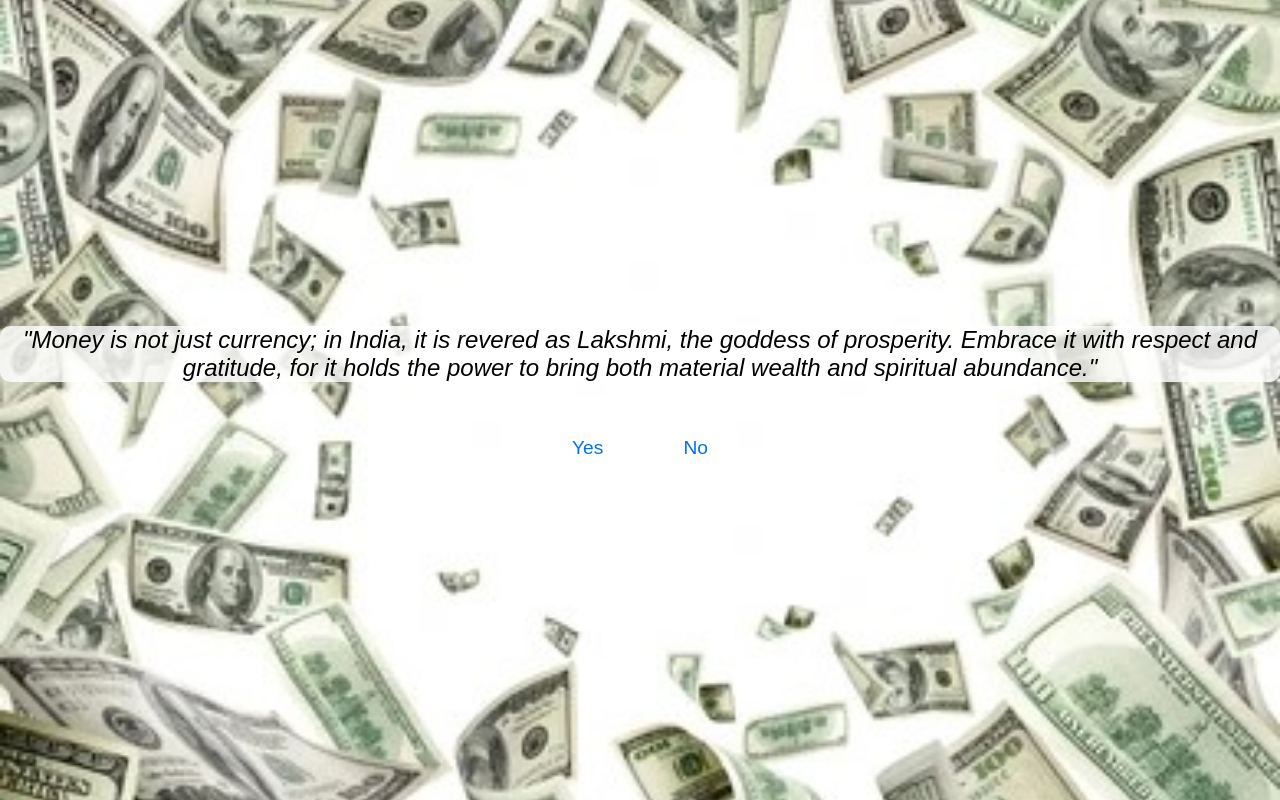
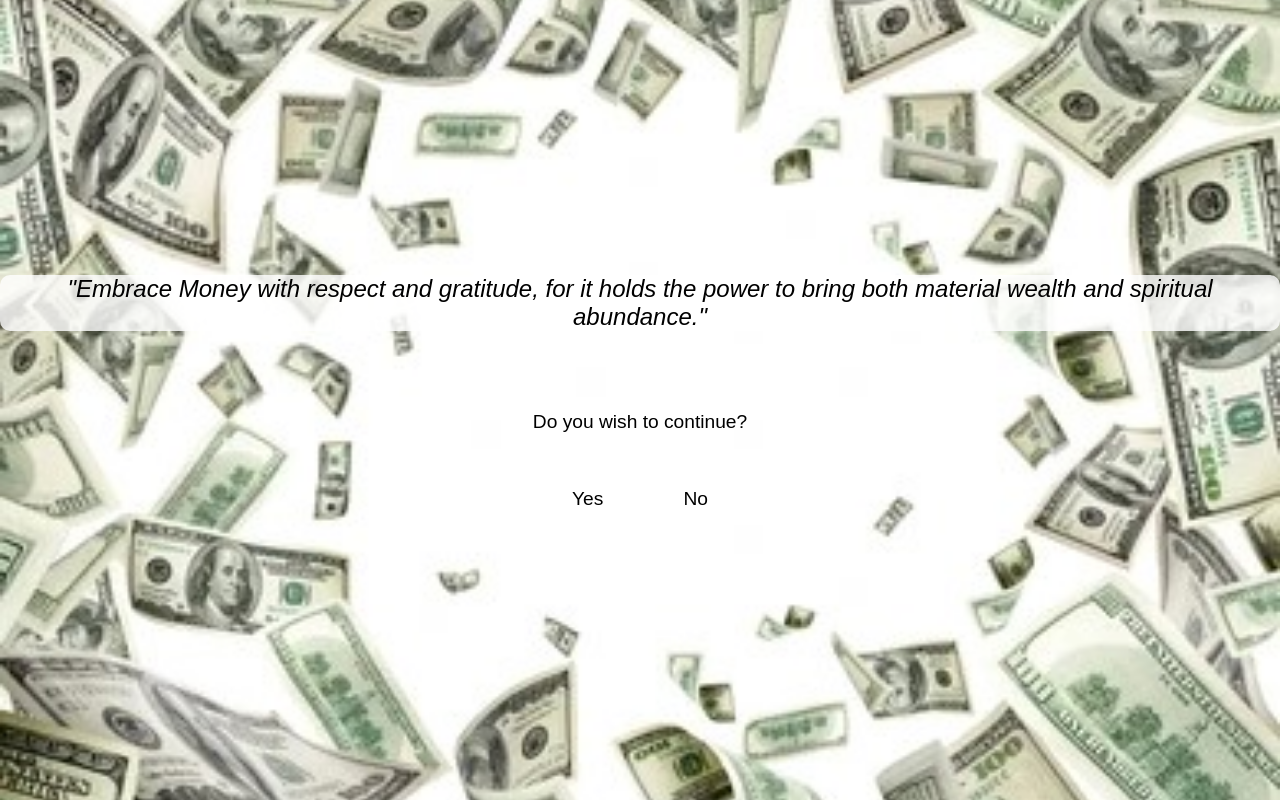
Before and after one commit to Dixon49/Betfrenzy, a plain HTML site: page 2page.html in a window 1280 px wide. Drawn offline with Linux system fonts and the light colour scheme.

Commit message:
Update 2page.html

```diff
--- a/2page.html
+++ b/2page.html
@@ -10,7 +10,7 @@
             margin: 0;
             padding: 0;
             background-color: #000; /* Fallback color */
-            color: #fff;
+            color: #000; /* Default text color to black */
             text-align: center;
             display: flex;
             flex-direction: column;
@@ -32,6 +32,11 @@
             border-radius: 10px;
             display: inline-block; /* To make the background color fit the text */
         }
+        .question {
+            font-size: 1.2rem;
+            color: #000; /* Black color for the question text */
+            margin: 40px 0; /* Space between the quote and the question */
+        }
         .button-container {
             display: flex;
             gap: 20px; /* Space between buttons */
@@ -39,7 +44,7 @@
         .button {
             padding: 15px 30px;
             font-size: 1.2rem;
-            color: #0073e6; /* Blue text color for the buttons */
+            color: #000; /* Black text color for the buttons */
             background-color: #fff; /* White background for the buttons */
             border: none;
             border-radius: 5px;
@@ -48,18 +53,21 @@
         }
         .button:hover {
             background-color: #f0f0f0; /* Light grey on hover */
-            color: #005bb5; /* Darker blue on hover */
+            color: #000; /* Black text color on hover */
         }
     </style>
 </head>
 <body>
 
     <div class="quote">
-        "Money is not just currency; in India, it is revered as Lakshmi, the goddess of prosperity. Embrace it with respect and gratitude, for it holds the power to bring both material wealth and spiritual abundance."
+        "Embrace Money with respect and gratitude, for it holds the power to bring both material wealth and spiritual abundance."
+    </div>
+    <div class="question">
+        Do you wish to continue?
     </div>
     <div class="button-container">
-        <a href="3page.html" class="button">Yes</a>
-        <a href="3page.html" class="button">No</a>
+        <a href="third_page.html" class="button">Yes</a>
+        <a href="third_page.html" class="button">No</a>
     </div>
 
 </body>
```
